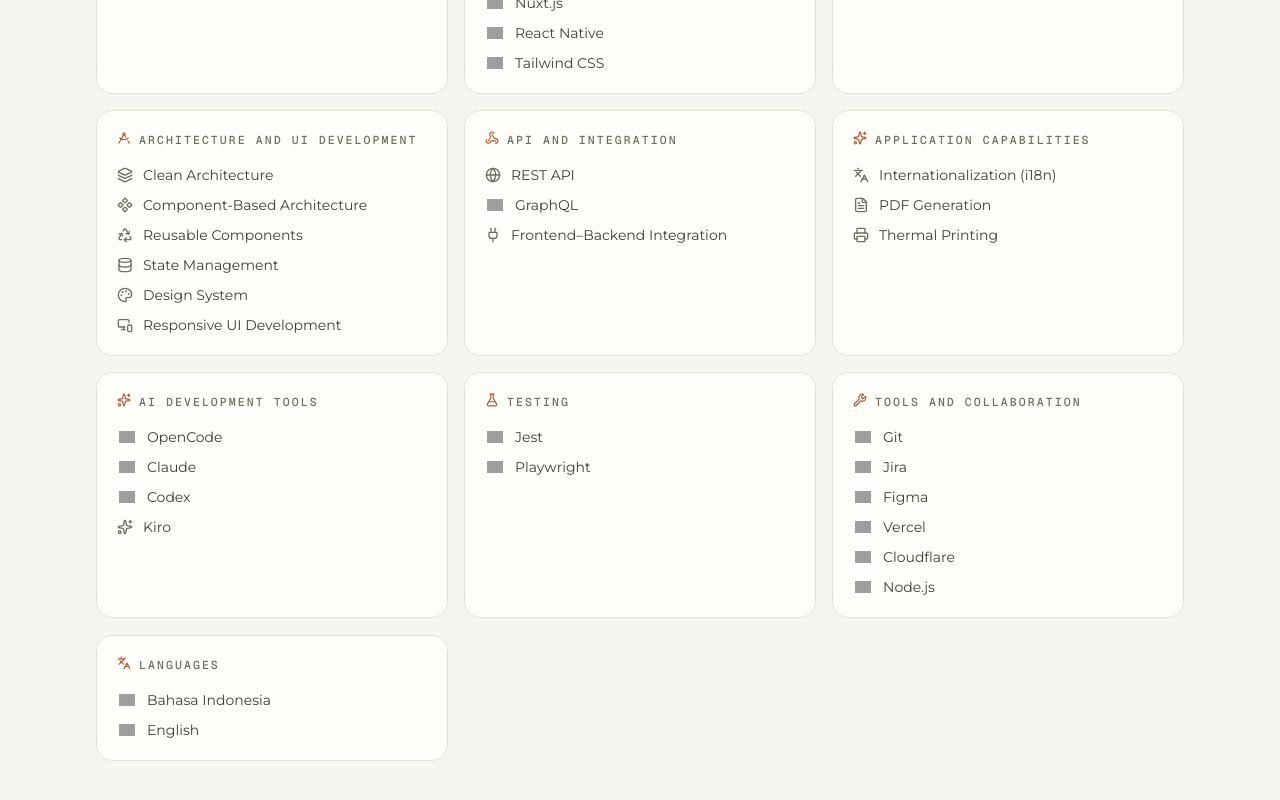
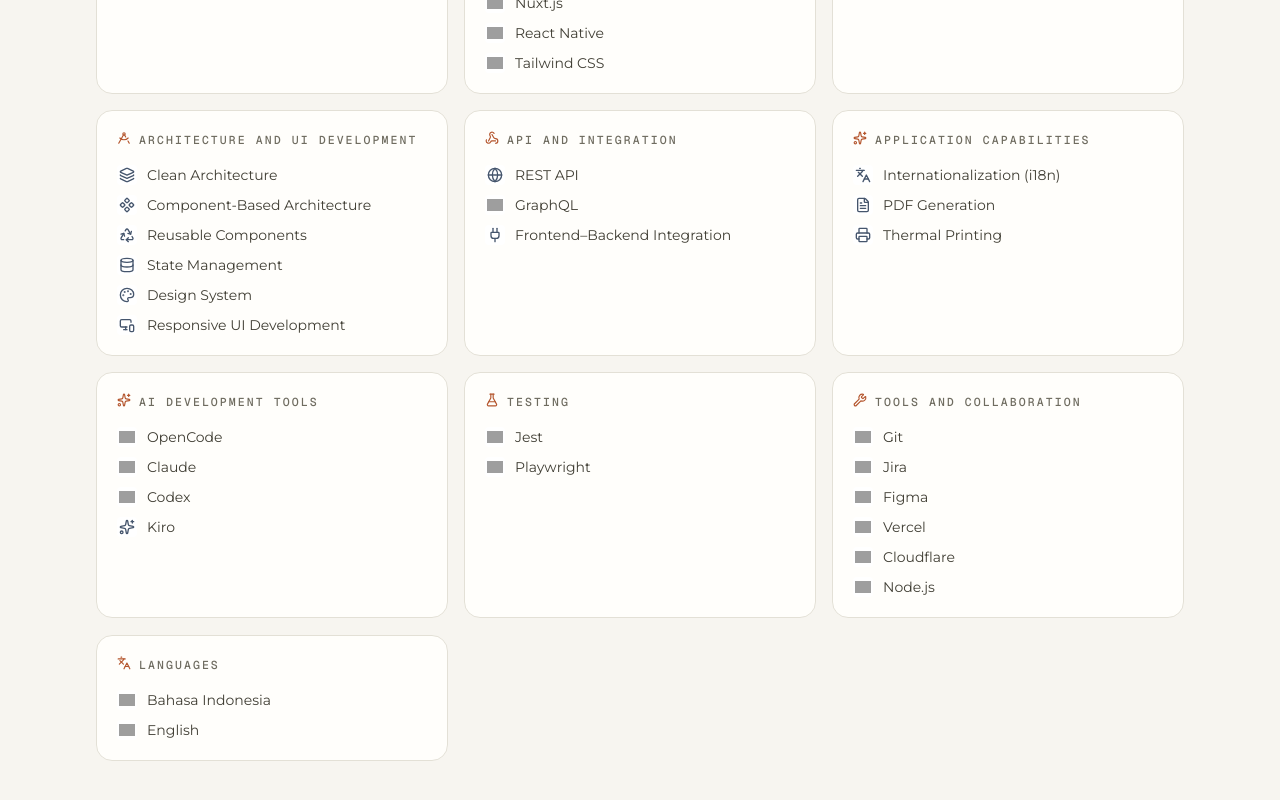
Before and after one commit to fuadrifki/my-portfolio, a Next.js app: page / in a window 1280 px wide. Shown: the part 5345-6145 px from the top of the page. Built offline with nearby package versions, Linux system fonts and the light colour scheme; grey boxes are pictures that could not be loaded.

Commit message:
style: unify skill icon backgrounds

```diff
--- a/src/components/skills.tsx
+++ b/src/components/skills.tsx
@@ -61,27 +61,34 @@
 function SkillLogo({ item }: { item: SkillItem }) {
   const [failed, setFailed] = useState(false);
 
+  const iconFrame =
+    "flex size-5 shrink-0 items-center justify-center rounded bg-white p-0.5";
+
   if (!item.logo || failed) {
     const FallbackIcon = item.icon ? SKILL_ICONS[item.icon] : Shapes;
 
     return (
+      <span className={iconFrame}>
         <FallbackIcon
           aria-hidden="true"
-        className="size-4 shrink-0 text-(--muted)"
+          className="size-4 text-slate-600"
         />
+      </span>
     );
   }
 
   return (
+    <span className={iconFrame}>
       <Image
         src={item.logo}
         alt={`${item.name} logo`}
-      width={20}
-      height={20}
+        width={16}
+        height={16}
         loading="lazy"
         onError={() => setFailed(true)}
-      className="size-5 shrink-0 rounded bg-white object-contain p-0.5"
+        className="size-4 object-contain"
       />
+    </span>
   );
 }
 
```
Lines whose indentation alone changed are shown as unchanged.
